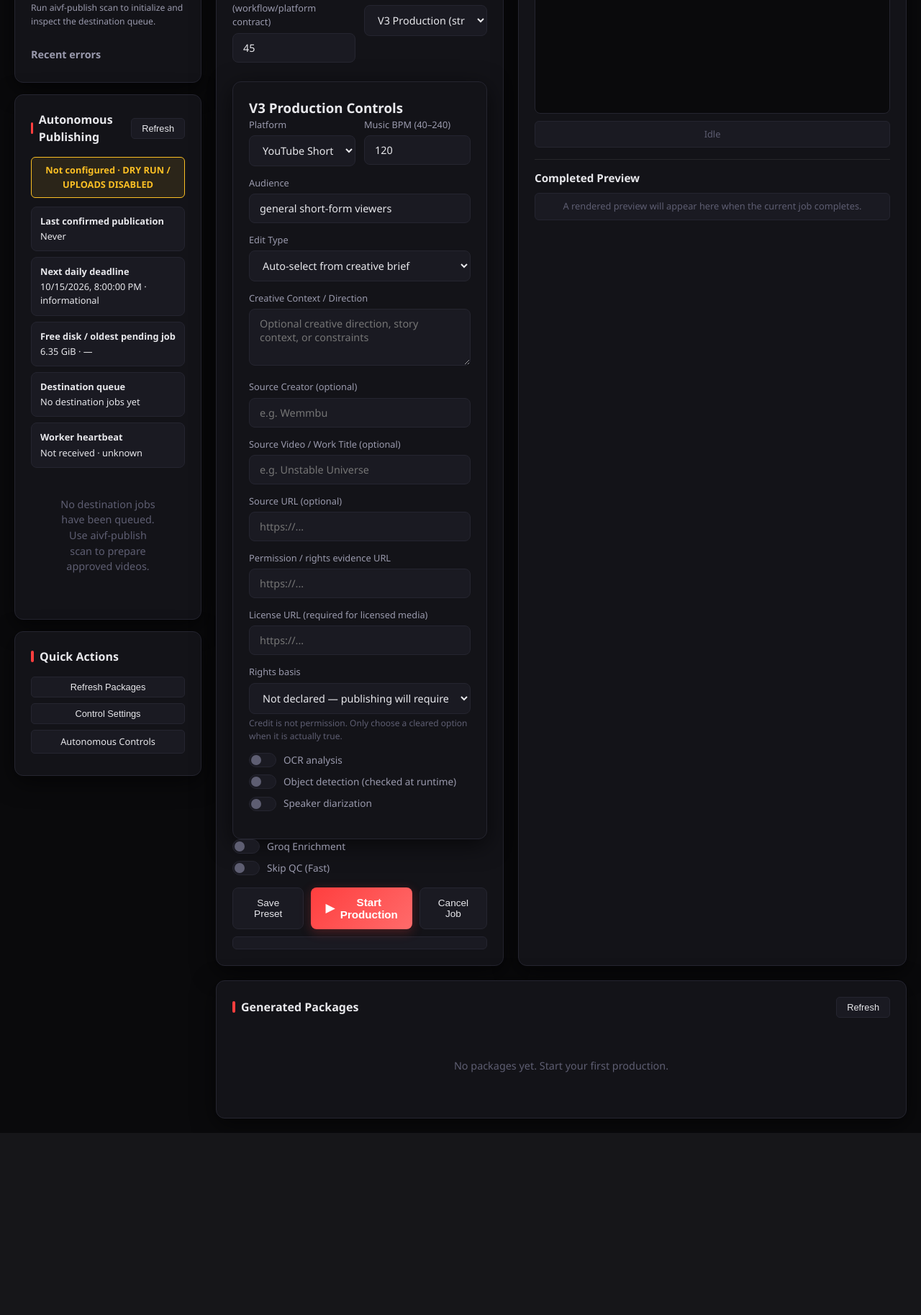
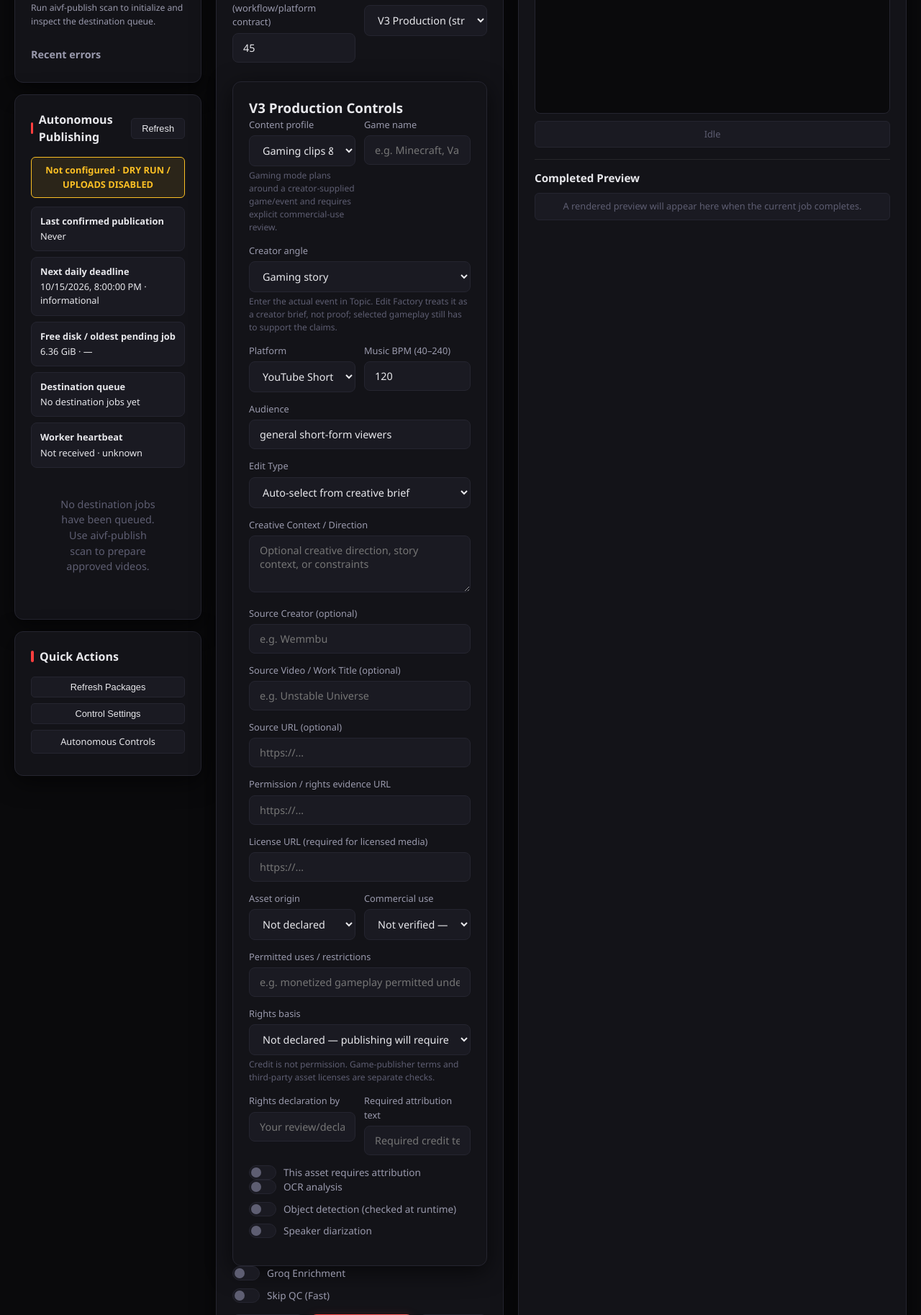
Before and after one commit to kapisam11/edit-factory-v3, a Flask app: page / in a window 1280 px wide. Shown: the part 609-2436 px from the top of the page at 72% size. Before the commit the page ends 2183 px from the top, so only its background shows below. Run offline with Flask 3, Linux system fonts and the light colour scheme; data that the repository does not hold is empty; parts of the project's set-up code (start-up, migrations or seed data) failed here and were passed over; some libraries are stand-ins or nearby versions.

Commit message:
feat: expose gaming profile and commercial rights controls in dashboard

```diff
--- a/02-WEB-FILES/templates/index.html
+++ b/02-WEB-FILES/templates/index.html
@@ -154,6 +154,31 @@
                                 <h3 style="margin-top: 0;">V3 Production Controls</h3>
                                 <div class="form-row">
                                     <div class="form-group">
+                                        <label for="content_profile">Content profile</label>
+                                        <select id="content_profile" name="content_profile">
+                                            <option value="gaming" selected>Gaming clips & commentary</option>
+                                            <option value="general">General short-form</option>
+                                        </select>
+                                        <small>Gaming mode plans around a creator-supplied game/event and requires explicit commercial-use review.</small>
+                                    </div>
+                                    <div class="form-group">
+                                        <label for="game_name">Game name</label>
+                                        <input type="text" id="game_name" name="game_name" maxlength="120" placeholder="e.g. Minecraft, Valorant, Fortnite">
+                                    </div>
+                                </div>
+                                <div class="form-group">
+                                    <label for="gaming_angle">Creator angle</label>
+                                    <select id="gaming_angle" name="gaming_angle">
+                                        <option value="clutch">Clutch / epic play</option>
+                                        <option value="strategy">Strategy / educational commentary</option>
+                                        <option value="funny">Funny moment / story</option>
+                                        <option value="challenge">Challenge / attempt</option>
+                                        <option value="storytelling" selected>Gaming story</option>
+                                    </select>
+                                    <small>Enter the actual event in Topic. Edit Factory treats it as a creator brief, not proof; selected gameplay still has to support the claims.</small>
+                                </div>
+                                <div class="form-row">
+                                    <div class="form-group">
                                         <label for="platform">Platform</label>
                                         <select id="platform" name="platform">
                                             <option value="youtube_shorts">YouTube Shorts</option>
@@ -211,18 +236,57 @@
                                     <label for="license_url">License URL (required for licensed media)</label>
                                     <input type="url" id="license_url" name="license_url" maxlength="1000" placeholder="https://...">
                                 </div>
+                                <div class="form-row">
+                                    <div class="form-group">
+                                        <label for="asset_origin">Asset origin</label>
+                                        <select id="asset_origin" name="asset_origin">
+                                            <option value="unknown" selected>Not declared</option>
+                                            <option value="original">My original recording / asset</option>
+                                            <option value="ai_generated">AI-generated asset</option>
+                                            <option value="licensed">Licensed asset</option>
+                                            <option value="third_party">Third-party asset</option>
+                                        </select>
+                                    </div>
+                                    <div class="form-group">
+                                        <label for="commercial_use">Commercial use</label>
+                                        <select id="commercial_use" name="commercial_use">
+                                            <option value="review_required" selected>Not verified — publishing blocked</option>
+                                            <option value="allowed">I verified commercial use is allowed</option>
+                                            <option value="not_allowed">Commercial use is not allowed</option>
+                                        </select>
+                                    </div>
+                                </div>
+                                <div class="form-group">
+                                    <label for="permitted_uses">Permitted uses / restrictions</label>
+                                    <input type="text" id="permitted_uses" name="permitted_uses" maxlength="1000" placeholder="e.g. monetized gameplay permitted under publisher policy">
+                                </div>
                                 <div class="form-group">
                                     <label for="rights_basis">Rights basis</label>
                                     <select id="rights_basis" name="rights_basis">
                                         <option value="">Not declared — publishing will require review</option>
-                                        <option value="owned">I own this media</option>
+                                        <option value="owned">I own this recording / asset</option>
                                         <option value="explicit_permission">I have explicit permission</option>
                                         <option value="commercial_license">Commercial license</option>
                                         <option value="public_domain">Public domain</option>
                                         <option value="cc_license">Creative Commons license (verified)</option>
                                     </select>
-                                    <small>Credit is not permission. Only choose a cleared option when it is actually true.</small>
+                                    <small>Credit is not permission. Game-publisher terms and third-party asset licenses are separate checks.</small>
                                 </div>
+                                <div class="form-row">
+                                    <div class="form-group">
+                                        <label for="rights_declared_by">Rights declaration by</label>
+                                        <input type="text" id="rights_declared_by" name="rights_declared_by" maxlength="200" placeholder="Your review/declaration name">
+                                    </div>
+                                    <div class="form-group">
+                                        <label for="attribution">Required attribution text</label>
+                                        <input type="text" id="attribution" name="attribution" maxlength="1000" placeholder="Required credit text, if any">
+                                    </div>
+                                </div>
+                                <label class="toggle">
+                                    <input type="checkbox" id="attribution_required" name="attribution_required">
+                                    <span class="toggle-slider"></span>
+                                    <span class="toggle-label">This asset requires attribution</span>
+                                </label>
                                 <div class="toggles">
                                     <label class="toggle">
                                         <input type="checkbox" name="enable_ocr" id="enable_ocr">
@@ -416,6 +480,15 @@
         let settings = {};
 
         document.addEventListener('DOMContentLoaded', () => {
+            const contentProfile = document.getElementById('content_profile');
+            const gameName = document.getElementById('game_name');
+            const syncGamingRequirements = () => {
+                if (gameName && contentProfile) {
+                    gameName.required = contentProfile.value === 'gaming';
+                }
+            };
+            contentProfile?.addEventListener('change', syncGamingRequirements);
+            syncGamingRequirements();
             loadSettings();
             loadPresets();
             loadPackages();
```
